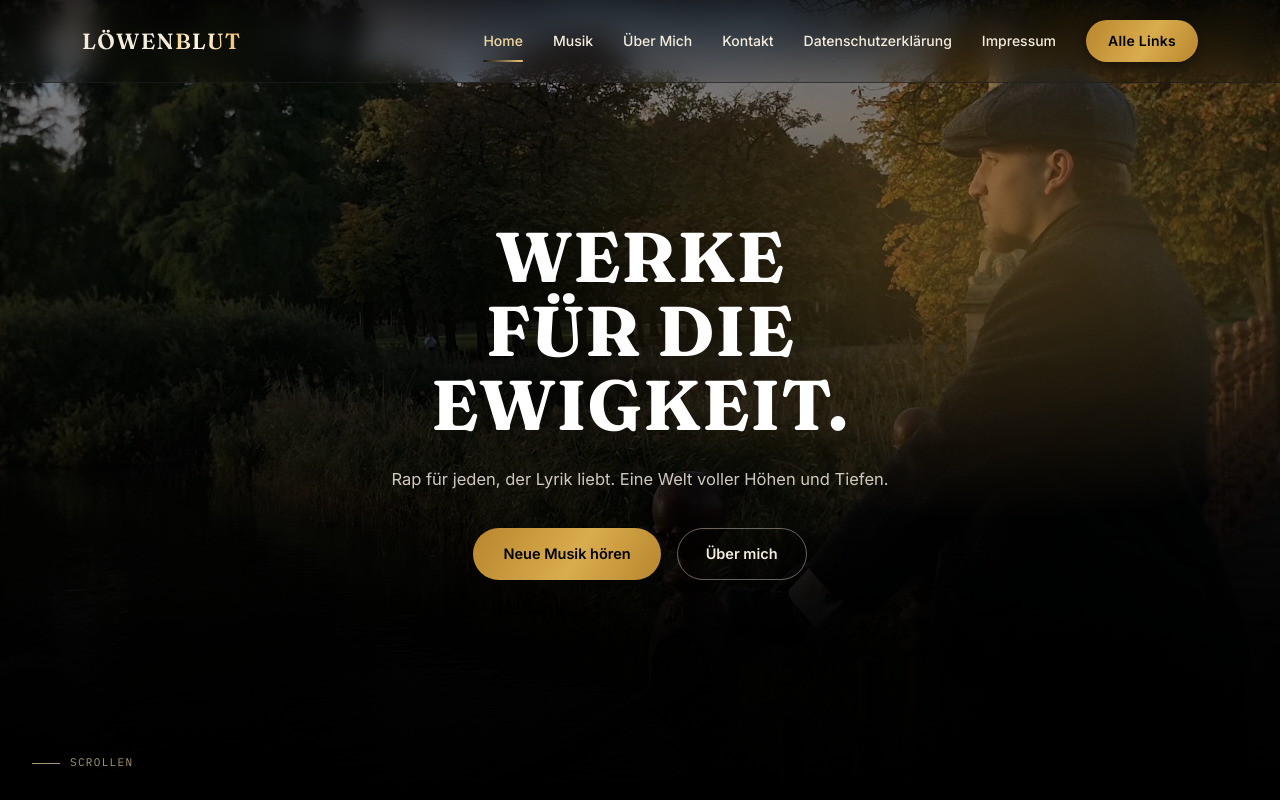
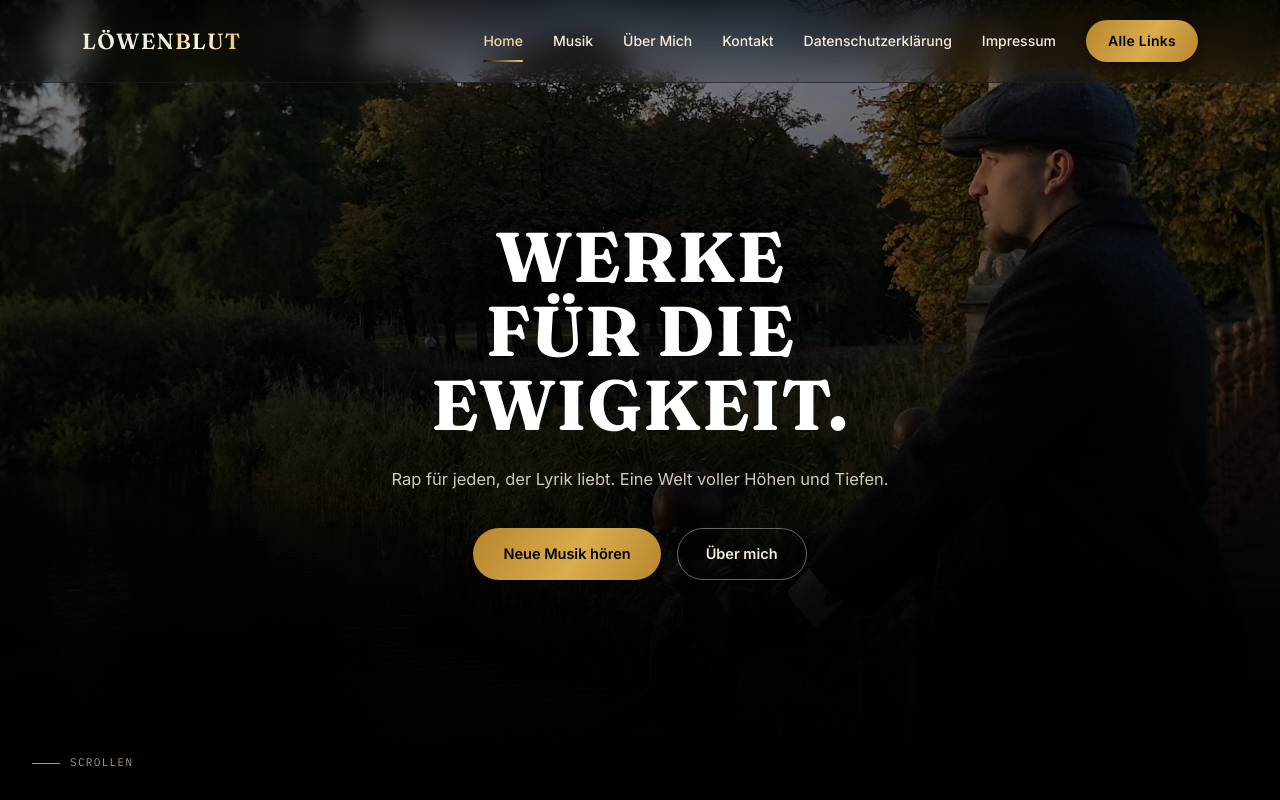
Before and after one commit to Linusblanke-stack/L-wenblut-Website, a plain HTML site: page index.html in a window 1280 px wide. Shown: the top 800 px of the page. Drawn offline with Linux system fonts and the light colour scheme.

Commit message:
Remove gold overlay from homepage hero

```diff
--- a/index.html
+++ b/index.html
@@ -187,10 +187,6 @@
       url('/loewenblut-header.webp') center/cover no-repeat;
     color:var(--oncolor);
     overflow:hidden;
-  }
-  .hero::before{
-    content:"";position:absolute;inset:0;
-    background:radial-gradient(60% 50% at 78% 30%, rgba(200,150,62,0.32), transparent 70%);
   }
   .hero-inner{position:relative;z-index:2;padding:0 32px;max-width:1180px;margin:0 auto;width:100%;display:flex;flex-direction:column;align-items:center;}
   .hero .eyebrow{color:var(--sand);opacity:0.85;margin-bottom:18px;}
```
